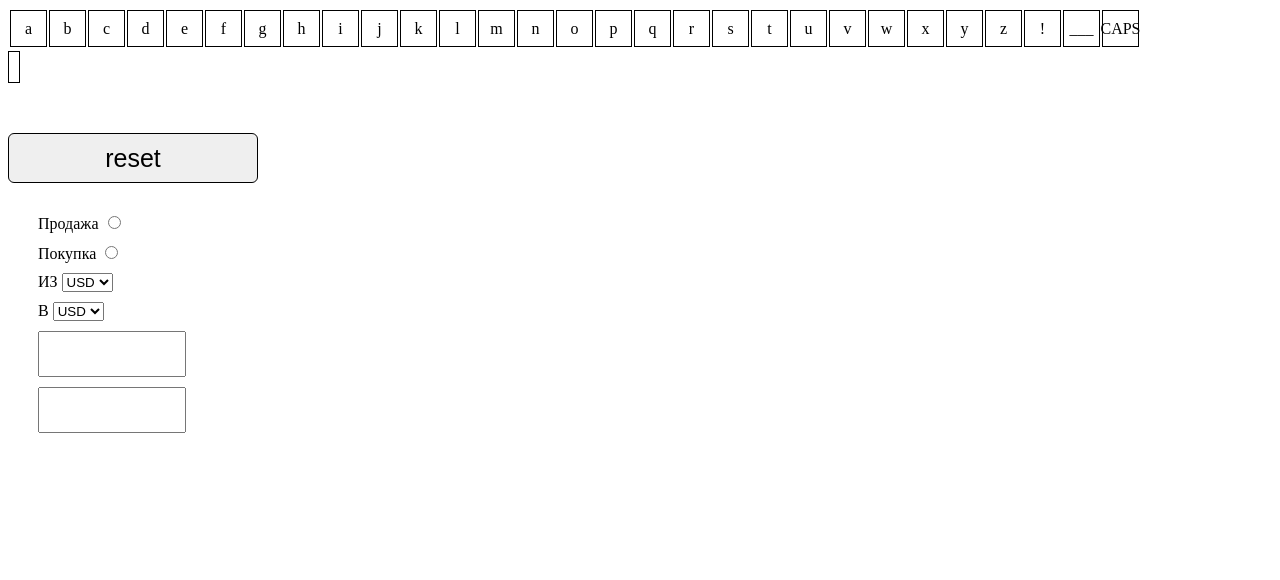
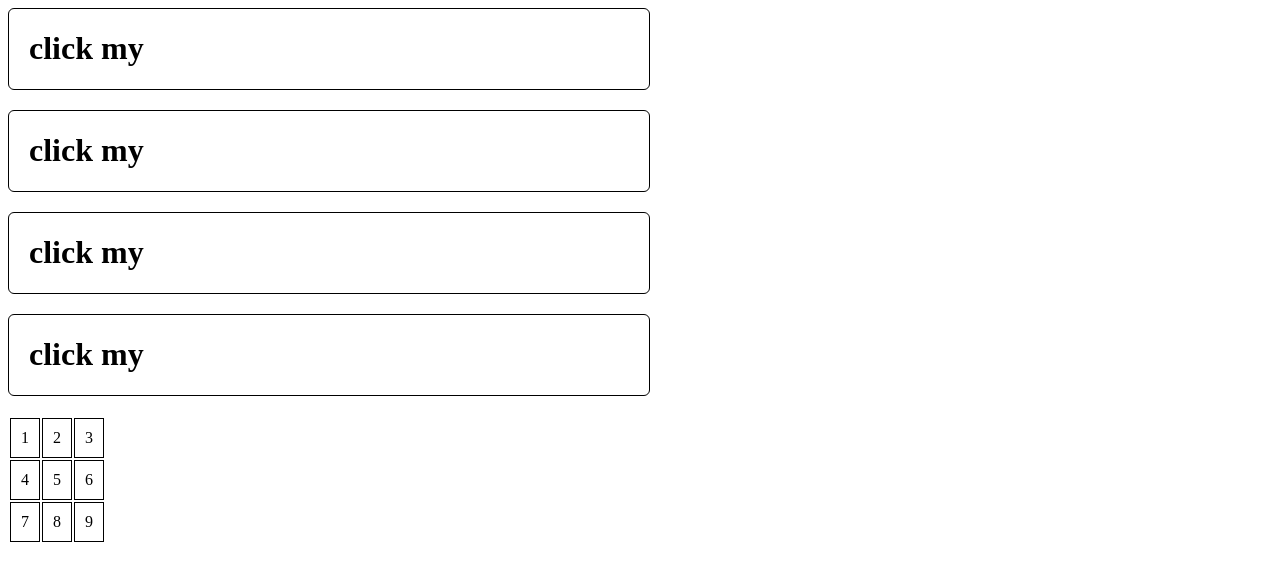
Before and after one commit to distoquadro/hillel-front-end-pro, a plain HTML site: page index.html in a window 1280 px wide. Drawn offline with nearby package versions, Linux system fonts and the light colour scheme.

Commit message:
to build

```diff
--- a/index.html
+++ b/index.html
@@ -5,160 +5,57 @@
     <meta charset="utf-8">
 </head>
 <body>
-  <div class="container"></div>
-  <div class="wrapper"></div>
-  <button class="btn">reset</button>
-  <form class="form">
-      <label>Продажа
-      <input type="radio" value="sale" name="prod">
-      </label>
-      <label>Покупка
-      <input type="radio" value="purchase" name="prod">
-      </label>
-      <label>ИЗ
-        <select>
-          <option value="USD">USD</option>
-          <option value="EUR">EUR</option>
-          <option value="UAH">UAH</option>
-        </select>
-      </label>
-      <label>В
-        <select>
-        <option value="USD">USD</option>
-        <option value="EUR">EUR</option>
-        <option value="UAH">UAH</option>
-      </select>
-      </label>
-      <label>
-        <input class="number" value="number" type="number" name="number">
-      </label>
-      <label>
-        <input class="resurt" type="txt">
-      </label>
-  </form>
+  <div class="wrapper">
+    <div class="accordion">
+      <h1>click my</h1>
+      <div class="accordion__inner">Сделайте табличку 3х3. Каждая ячейка должна быть заполнена случайным числом от 1 до 100. По клику на ячейку под таблицей должно выводиться число из ячейки. Все должно быть сделано JS-ом. Для обработки клика используйте делегирование - у вас должен быть один обработчик клика для этой таблицы.
+      Используя jQuery сделайте аккордион. Разметка задается заранее в HTML. Функционал аккордиона должен быть реализован на jQuery.</div>
+    </div>
+    <div class="accordion">
+      <h1>click my</h1>
+      <div class="accordion__inner">Сделайте табличку 3х3. Каждая ячейка должна быть заполнена случайным числом от 1 до 100. По клику на ячейку под таблицей должно выводиться число из ячейки. Все должно быть сделано JS-ом. Для обработки клика используйте делегирование - у вас должен быть один обработчик клика для этой таблицы.
+      Используя jQuery сделайте аккордион. Разметка задается заранее в HTML. Функционал аккордиона должен быть реализован на jQuery.</div>
+    </div>
+    <div class="accordion">
+      <h1>click my</h1>
+      <div class="accordion__inner">Сделайте табличку 3х3. Каждая ячейка должна быть заполнена случайным числом от 1 до 100. По клику на ячейку под таблицей должно выводиться число из ячейки. Все должно быть сделано JS-ом. Для обработки клика используйте делегирование - у вас должен быть один обработчик клика для этой таблицы.
+      Используя jQuery сделайте аккордион. Разметка задается заранее в HTML. Функционал аккордиона должен быть реализован на jQuery.</div>
+    </div>
+    <div class="accordion">
+      <h1>click my</h1>
+      <div class="accordion__inner">Сделайте табличку 3х3. Каждая ячейка должна быть заполнена случайным числом от 1 до 100. По клику на ячейку под таблицей должно выводиться число из ячейки. Все должно быть сделано JS-ом. Для обработки клика используйте делегирование - у вас должен быть один обработчик клика для этой таблицы.
+      Используя jQuery сделайте аккордион. Разметка задается заранее в HTML. Функционал аккордиона должен быть реализован на jQuery.
+  </div>
+</div>
+  </div>
   <style>
-
-  form {
-    display: flex;
-    flex-direction: column;
-    margin:30px;
+    .accordion {
+      max-width: 600px;
+      border: 1px solid;
+      border-radius: 6px;
+      margin-bottom: 20px;
+      padding: 0 20px;
+      cursor:pointer;
     }
 
-  label {
-    margin-bottom: 10px;
+    .accordion__inner {
+      display: none;
     }
 
-  .resurt,
-  .number {
-    width: 140px;
-    height: 40px;
-  }
-
-   tbody {
-      display: flex;
-      flex-wrap: wrap;
-   }
-
-   tr {
-    width: 35px;
-    height: 35px;
-    display: flex;
-    justify-content: center;
-    align-items: center;
-    border: 1px solid;
-    margin-right: 2px;
-    margin-bottom: 2px;
-    cursor: pointer;
+    .--active {
+        display: block;
+        color: red;
       }
 
     td {
       padding: 10px;
+      border:1px solid;
+      text-align: center;
+      cursor: pointer;
     }
 
-   .btn {
-    width: 250px;
-    height: 50px;
-    border: 1px solid;
-    border-radius: 6px;
-    font-size: 25px;
-    cursor: pointer;
-    margin-top: 50px;
-   }
-
-   .wrapper {
-    width: max-content;
-    height: 20px;
-    border: 1px solid;
-    padding: 5px;
-   }
-
-
   </style>
-<script>
-    'use stricts';
-    document.querySelector('.container');
-
-    let arr_en = 'a,b,c,d,e,f,g,h,i,j,k,l,m,n,o,p,q,r,s,t,u,v,w,x,y,z,!,___,CAPS';
-
-    let arr = arr_en.split(',');
-
-
-    function table(e) {
-          let $table = document.createElement('table');
-          let innerTable = '';
-
-          for (let i = 0; i <= e.length - 1; i++) {
-              innerTable += `<tr><td>${e[i]}</td></tr>`;
-          }
-
-          $table.innerHTML = innerTable;
-          return $table;
-        }
-    let $wrapper = document.querySelector('.wrapper');
-    let $container = document.querySelector('.container');
-    $container.after(table(arr));
-    let caps = 0;
-
-    function key(a) {
-      document.querySelectorAll('td')
-          .forEach(function(e){
-            e.addEventListener('click', function() {
-              if (this.textContent === '___') {
-                 a.innerHTML += textContent = ' ';
-              } else if (this.textContent === 'CAPS') {
-                  caps++;
-              } else {
-                if(caps % 2 === 0) {
-                  a.innerHTML += this.textContent.toLowerCase();
-                } else {
-                  a.innerHTML += this.textContent.toUpperCase();
-                }
-              }
-            })
-          })
-    }
-
-    key($wrapper);
-
-    function reset(a) {
-      document.querySelector('.btn').addEventListener('click', function() {
-        a.innerHTML = a.textContent = '';
-      })
-    }
-    reset($wrapper);
-
-    let course
-
-
-    document.querySelector('.form').addEventListener('click', function(e) {
-      e.preventDefault()
-      console.log(this.value);
-    })
-
-
-
-
-
-</script>
+    <script src="https://ajax.googleapis.com/ajax/libs/jquery/3.4.1/jquery.min.js"></script>
+    <script src="js/index.js"></script>
 </body>
 </html>
```
Lines whose indentation alone changed are shown as unchanged.
